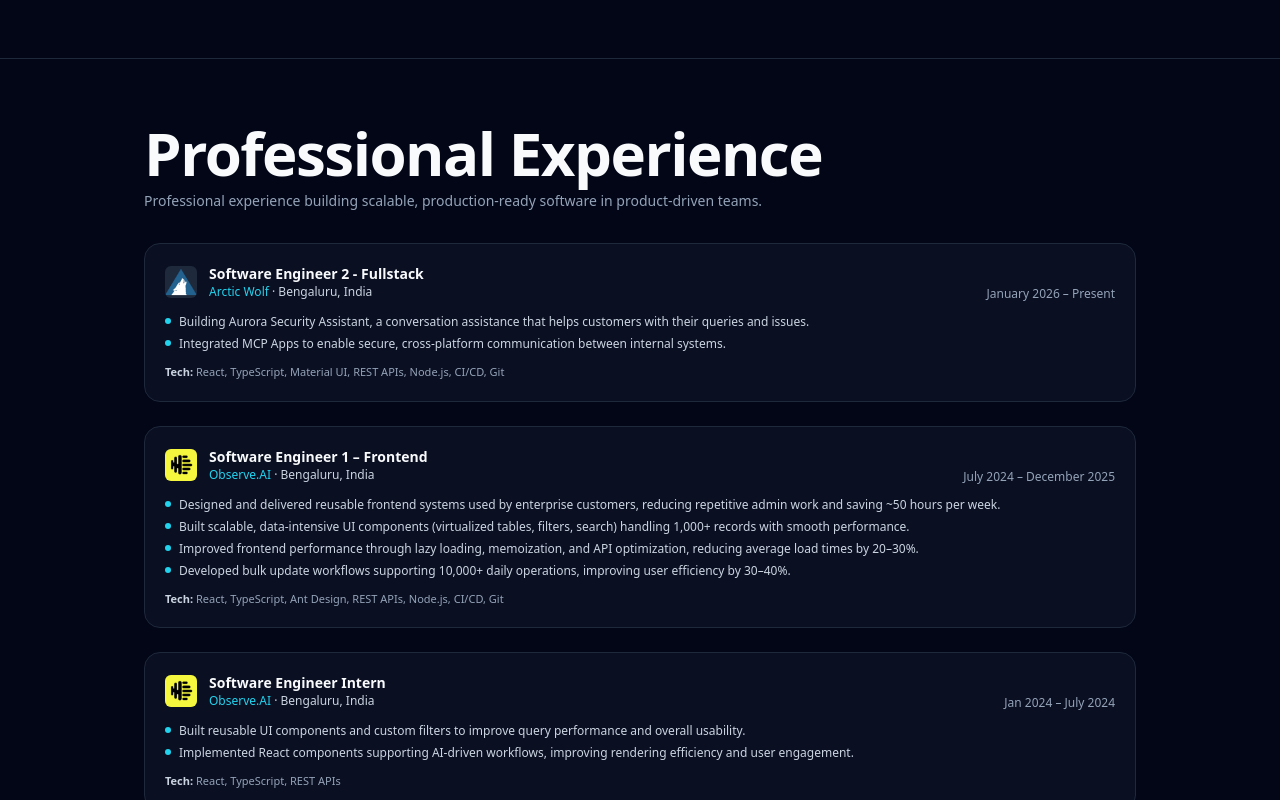
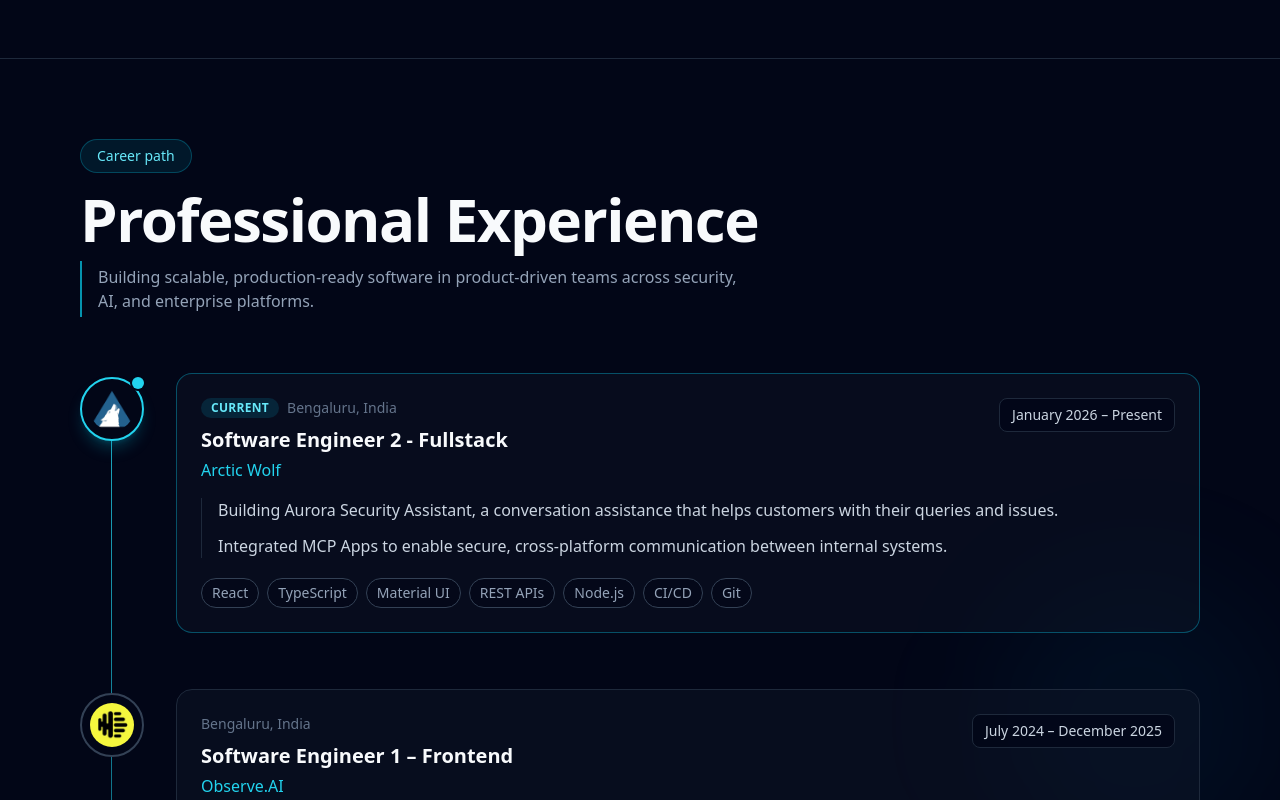
Before and after one commit to Wagisha29/Wagisha-portfolio, a React (Vite) app: page / in a window 1280 px wide. Shown: the part 2180-2980 px from the top of the page. Built offline with nearby package versions, Linux system fonts and the light colour scheme.

Commit message:
given a new look to experience section

```diff
--- a/src/components/Experience.jsx
+++ b/src/components/Experience.jsx
@@ -8,7 +8,8 @@
     location: "Bengaluru, India",
     logo: "arctic-wolf-logo.png",
     highlights: [
-      "Building Aurora Security Assistant, a conversation assistance that helps customers with their queries and issues.", "Integrated MCP Apps to enable secure, cross-platform communication between internal systems."
+      "Building Aurora Security Assistant, a conversation assistance that helps customers with their queries and issues.",
+      "Integrated MCP Apps to enable secure, cross-platform communication between internal systems.",
     ],
     tech: "React, TypeScript, Material UI, REST APIs, Node.js, CI/CD, Git",
   },
@@ -72,70 +73,136 @@
   return (
     <section
       id="experience"
-      className="bg-slate-950 text-slate-50 border-t border-slate-800"
+      className="relative overflow-hidden bg-slate-950 text-slate-50 border-t border-slate-800"
     >
-      <div className="mx-auto max-w-5xl px-4 py-16">
-        <h2 className="text-6xl font-semibold tracking-tight mb-2">
+      <div
+        className="pointer-events-none absolute right-0 top-1/4 h-72 w-72 rounded-full bg-cyan-500/5 blur-3xl"
+        aria-hidden="true"
+      />
+
+      <div className="relative mx-auto max-w-6xl px-4 py-20">
+        <span className="inline-flex items-center rounded-full border border-cyan-500/30 bg-cyan-500/10 px-4 py-1.5 text-sm font-medium text-cyan-300 mb-4">
+          Career path
+        </span>
+        <h2 className="text-6xl font-semibold tracking-tight mb-3">
           Professional Experience
         </h2>
-        <p className="text-sm text-slate-400 mb-8">
-        Professional experience building scalable, production-ready software in product-driven teams.
-
+        <p className="text-sm md:text-base text-slate-400 mb-14 max-w-2xl leading-relaxed border-l-2 border-cyan-500/80 py-1 pl-4">
+          Building scalable, production-ready software in product-driven teams
+          across security, AI, and enterprise platforms.
         </p>
 
-        <div className="space-y-6">
-          {experiences.map((exp) => (
-            <article
+        <div className="relative">
+          {/* Timeline spine */}
+          <div
+            className="absolute left-[27px] top-4 bottom-4 w-px bg-gradient-to-b from-cyan-400/80 via-cyan-500/30 to-slate-800 md:left-[31px]"
+            aria-hidden="true"
+          />
+
+          <ol className="space-y-0">
+            {experiences.map((exp, index) => {
+              const isCurrent = exp.period.includes("Present");
+              const isLast = index === experiences.length - 1;
+
+              return (
+                <li
                   key={`${exp.company}-${exp.role}-${exp.period}`}
-              className="rounded-2xl border border-slate-800 bg-slate-900/60 p-5"
+                  className={`relative grid grid-cols-[56px_1fr] gap-x-4 md:grid-cols-[64px_1fr] md:gap-x-8 ${isLast ? "" : "pb-12 md:pb-14"}`}
                 >
-              <div className="flex flex-col md:flex-row md:items-baseline md:justify-between gap-2 mb-3">
-                <div className="flex items-center gap-3">
+                  {/* Timeline node */}
+                  <div className="relative flex justify-center pt-1">
+                    <div
+                      className={`relative z-10 flex h-14 w-14 items-center justify-center rounded-full border-2 bg-slate-950 p-2 md:h-16 md:w-16 ${
+                        isCurrent
+                          ? "border-cyan-400 shadow-lg shadow-cyan-500/25"
+                          : "border-slate-700"
+                      }`}
+                    >
                       {exp.logo && (
                         <img
                           src={exp.logo}
-                      alt={exp.company}
-                      className="h-8 w-8 rounded-md object-contain bg-slate-800"
+                          alt=""
+                          className="h-full w-full rounded-full object-contain"
                         />
                       )}
+                      {isCurrent && (
+                        <span
+                          className="absolute -right-0.5 -top-0.5 h-3 w-3 rounded-full bg-cyan-400 ring-2 ring-slate-950"
+                          aria-hidden="true"
+                        />
+                      )}
+                    </div>
+                  </div>
+
+                  {/* Content */}
+                  <article
+                    className={`group rounded-2xl border bg-slate-900/40 p-5 md:p-6 transition-colors ${
+                      isCurrent
+                        ? "border-cyan-500/40 hover:border-cyan-400/70"
+                        : "border-slate-800 hover:border-slate-700"
+                    }`}
+                  >
+                    <div className="mb-4 flex flex-col gap-3 sm:flex-row sm:items-start sm:justify-between">
                       <div>
-                    <h3 className="text-sm font-semibold text-slate-50">
+                        <div className="mb-2 flex flex-wrap items-center gap-2">
+                          {isCurrent && (
+                            <span className="rounded-full bg-cyan-500/15 px-2.5 py-0.5 text-xs font-semibold uppercase tracking-wide text-cyan-300">
+                              Current
+                            </span>
+                          )}
+                          <span className="text-xs font-medium text-slate-500 md:text-sm">
+                            {exp.location}
+                          </span>
+                        </div>
+                        <h3 className="text-lg font-semibold text-slate-50 md:text-xl">
                           {exp.role}
                         </h3>
-                    <p className="text-xs text-slate-300">
+                        <p className="mt-1 text-sm text-slate-300 md:text-base">
                           {exp.companyUrl ? (
                             <a
                               href={exp.companyUrl}
                               target="_blank"
                               rel="noopener noreferrer"
-                          className="text-cyan-400 hover:text-cyan-300 hover:underline transition-colors"
+                              className="font-medium text-cyan-400 hover:text-cyan-300 hover:underline transition-colors"
                             >
                               {exp.company}
                             </a>
                           ) : (
-                        exp.company
-                      )}{" "}
-                      · {exp.location}
+                            <span className="font-medium text-slate-200">
+                              {exp.company}
+                            </span>
+                          )}
                         </p>
                       </div>
-                </div>
-                <p className="text-xs text-slate-400">{exp.period}</p>
+                      <time
+                        dateTime={exp.period}
+                        className="shrink-0 rounded-lg border border-slate-800 bg-slate-950/80 px-3 py-1.5 text-xs font-medium text-slate-300 md:text-sm"
+                      >
+                        {exp.period}
+                      </time>
                     </div>
 
-              <ul className="mb-3 space-y-1.5 text-xs text-slate-300">
+                    <ul className="mb-5 space-y-2.5 border-l border-slate-800 pl-4 text-sm leading-relaxed text-slate-300 md:text-base md:space-y-3">
                       {exp.highlights.map((item) => (
-                  <li key={item} className="flex gap-2">
-                    <span className="mt-1 h-1.5 w-1.5 rounded-full bg-cyan-400" />
-                    <span>{item}</span>
-                  </li>
+                        <li key={item}>{item}</li>
                       ))}
                     </ul>
 
-              <p className="text-[11px] text-slate-400">
-                <span className="font-semibold text-slate-300">Tech:</span> {exp.tech}
-              </p>
+                    <div className="flex flex-wrap gap-2">
+                      {exp.tech.split(", ").map((item) => (
+                        <span
+                          key={item}
+                          className="rounded-full border border-slate-700 bg-slate-950/60 px-2.5 py-1 text-xs text-slate-400 transition-colors group-hover:border-cyan-500/30 group-hover:text-cyan-200/90 md:text-sm"
+                        >
+                          {item}
+                        </span>
+                      ))}
+                    </div>
                   </article>
-          ))}
+                </li>
+              );
+            })}
+          </ol>
         </div>
       </div>
     </section>
```
Lines whose indentation alone changed are shown as unchanged.
